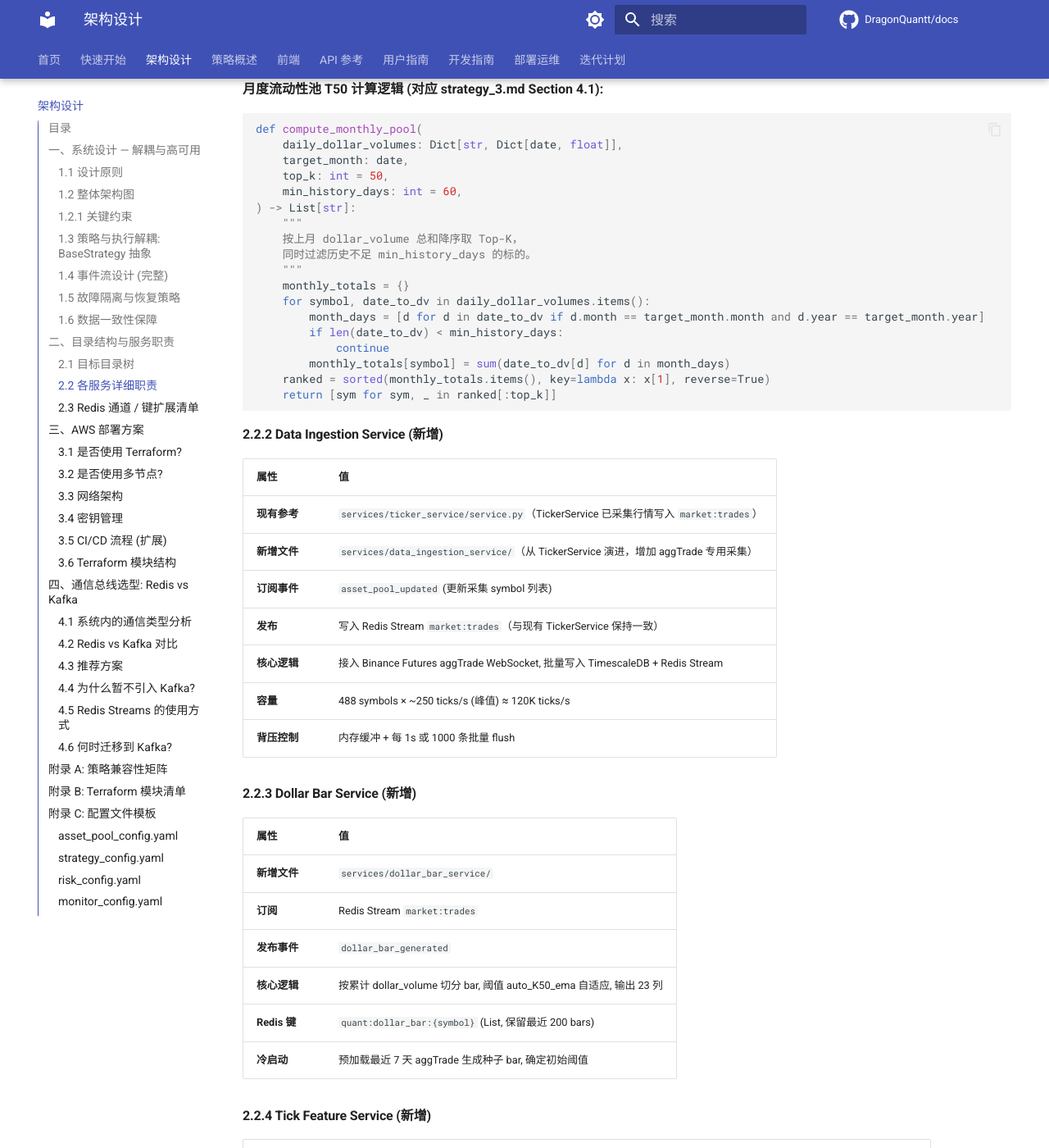
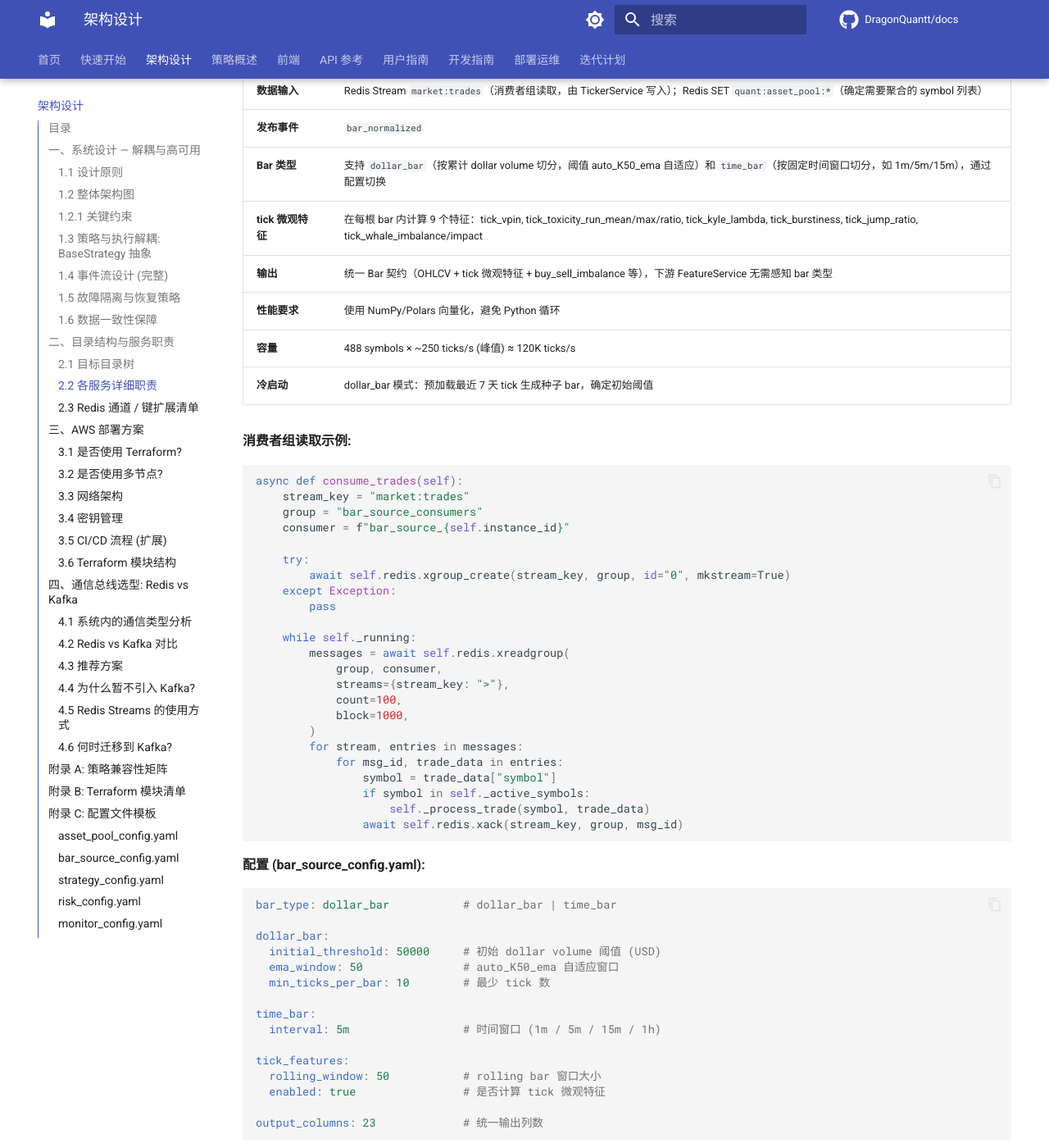
Before and after one commit to DragonQuantt/docs, an MkDocs documentation site: the page built from content/architecture/index.md, in a window 1280 px wide and 1400 px high, scrolled down 12001 px. Shown: the whole window at 82% size. Built offline with MkDocs 1.6.1 and Material for MkDocs 9.7.7, drawn with Linux system fonts in a browser that asks for light colours; comment, search, counter and statistics services are not loaded; some of the changed text lies outside the part shown.

Commit message:
Update index.md

````diff
--- a/content/architecture/index.md
+++ b/content/architecture/index.md
@@ -37,14 +37,11 @@
 flowchart TD
     subgraph dataPipeline ["数据管线 (Data Pipeline)"]
         direction TB
-        subgraph pathA ["数据采集与 Bar 生成"]
-            TickerData["TickerService"]-->AssetPoolA
-            AssetPoolA["AssetPool"] --> DataIngestion["DataIngestion(aggTrade)"]
-            DataIngestion --> DollarBar["DollarBar"]
-            DollarBar --> TickFeature["TickFeature"]
-        end
-        TickFeature --> BarSourceAdapter["BarSourceAdapter(统一 Bar 契约)"]
-        BarSourceAdapter -->|bar_normalized| FeatureService["Feature Service\n(ret/zscore/日级聚合/融合特征)"]
+        TickerSvc["TickerService"] -->|"写入"| RedisStream["Redis Stream\n(market:trades)"]
+        AssetPoolSvc["AssetPoolService"] -->|"写入"| RedisSet["Redis SET\n(quant:asset_pool:*)"]
+        RedisStream -->|"消费者组读取"| BarAdapter["BarSourceAdapter\n(tick→bar聚合 + tick特征 + 统一Bar契约)\n支持 dollar_bar / time_bar"]
+        RedisSet -->|"读取 symbol 列表"| BarAdapter
+        BarAdapter -->|bar_normalized| FeatureService["Feature Service\n(ret/zscore/日级聚合/融合特征)"]
         FeatureService -->|feature_calculated| outputData((" "))
     end
 
@@ -68,8 +65,9 @@
 
 ### 1.2.1 关键约束
 
-1. tick 聚合产出统一 `Bar` 结构（时间边界、时区、字段语义一致）。
-2. 下游 `Feature/Strategy/Risk/Order` 不感知数据来源，只消费 `bar_normalized`。
+1. **TickerService** 和 **AssetPoolService** 只负责往 Redis 写数据，不直接与下游服务通信。
+2. **BarSourceAdapter** 从 Redis Stream 消费 tick 数据，支持 `dollar_bar`（按累计 dollar volume 切分）和 `time_bar`（按固定时间窗口切分）两种聚合模式，同时计算 tick 微观特征，输出统一 `Bar` 契约。
+3. 下游 `Feature/Strategy/Risk/Order` 不感知数据来源和 bar 类型，只消费 `bar_normalized`。
 
 ### 1.3 策略与执行解耦: BaseStrategy 抽象
 
@@ -175,12 +173,12 @@
 
 ```mermaid
 flowchart TD
-    AssetPoolUpdated["asset_pool_updated\n(AssetPoolService)"]
+    TickerSvc["TickerService"] -->|"写入 Redis Stream"| RedisStream["market:trades"]
+    AssetPoolSvc["AssetPoolService"] -->|"写入 Redis SET"| RedisSet["quant:asset_pool:*"]
+    AssetPoolSvc -.->|asset_pool_updated| MonitorAlert
 
-    AssetPoolUpdated -->|tick 路径| DataIngestion["DataIngestionService"]
-    DataIngestion -->|"quant:stream:aggTrades"| DollarBarSvc["DollarBarService"]
-    DollarBarSvc -->|dollar_bar_generated| TickFeatureSvc["TickFeatureService"]
-    TickFeatureSvc -->|tick_features_enriched| BarAdapter["BarSourceAdapter\n(统一 Bar 契约)"]
+    RedisStream -->|"消费者组"| BarAdapter["BarSourceAdapter\n(tick→bar + tick特征 + 统一契约)"]
+    RedisSet -->|"读取 symbol 列表"| BarAdapter
 
     BarAdapter -->|bar_normalized| FeatureSvc["FeatureService\n(融合特征 + zscore + 日级聚合)"]
     FeatureSvc -->|feature_calculated| StrategySvc["StrategyService\n(多策略并行)"]
@@ -234,8 +232,7 @@
 │   ├── strategy_config.yaml              ★ 策略选择 + 参数
 │   ├── risk_config.yaml                  ★ 风控规则
 │   ├── monitor_config.yaml               ★ 告警阈值 + 渠道
-│   ├── ingestion_config.yaml             ★ 数据采集配置
-│   └── dollar_bar_config.yaml            ★ Dollar Bar 阈值
+│   └── bar_source_config.yaml            ★ BarSourceAdapter 配置 (bar 类型 + 阈值)
 │
 ├── docker/
 │   ├── Dockerfile
@@ -299,7 +296,7 @@
 │   │   ├── account_service/              # [现有] 账户状态同步
 │   │   │   └── service.py                # AccountService
 │   │   │
-│   │   ├── ticker_service/               # [现有] 行情数据采集
+│   │   ├── ticker_service/               # [现有] 行情采集，只负责写入 Redis Stream
 │   │   │   └── service.py                # TickerService
 │   │   │
 │   │   ├── feature_service/              # [现有] 特征计算
@@ -309,22 +306,13 @@
 │   │   │   └── service.py                # FeatureService
 │   │   │
 │   │   │
-│   │   ├── data_ingestion_service/       ★ [新增] aggTrade 采集
+│   │   ├── bar_source_adapter/           ★ [新增] Bar 聚合 + tick 特征 + 统一契约
 │   │   │   ├── __init__.py
-│   │   │   ├── ingestion_worker.py       # WebSocket aggTrade 采集
-│   │   │   ├── stream_writer.py          # 写入 Redis Stream + TimescaleDB
-│   │   │   └── service.py
-│   │   │
-│   │   ├── dollar_bar_service/           ★ [新增] Dollar Bar 聚合
-│   │   │   ├── __init__.py
-│   │   │   ├── dollar_bar_aggregator.py  # 自适应阈值 + 23 列输出
+│   │   │   ├── dollar_bar_aggregator.py  # Dollar Bar 自适应阈值 + 聚合
+│   │   │   ├── time_bar_aggregator.py    # Time Bar 固定窗口聚合
+│   │   │   ├── tick_features.py          # VPIN / Kyle's Lambda 等 9 个微观特征
 │   │   │   ├── threshold_tracker.py      # auto_K50_ema 阈值管理
-│   │   │   └── service.py
-│   │   │
-│   │   ├── tick_feature_service/         ★ [新增] Tick 微观特征
-│   │   │   ├── __init__.py
-│   │   │   ├── tick_features.py          # VPIN / Kyle's Lambda 等 9 个
-│   │   │   └── service.py
+│   │   │   └── service.py               # BarSourceAdapter 主服务 (消费 Redis Stream)
 │   │   │
 │   │   ├── strategy_service/             ★ [新增] 策略引擎
 │   │   │   ├── __init__.py
@@ -405,12 +393,12 @@
 | 属性 | 值 |
 |------|-----|
 | **现有文件** | `services/asset_pool_service/service.py` |
-| **订阅事件** | 无 (publish-only) |
-| **发布事件** | `asset_pool_updated` |
-| **核心逻辑** | 支持多种 pool profile，按不同指标/周期筛选合约池 |
+| **订阅事件** | 无 |
+| **发布事件** | `asset_pool_updated`（仅供 Monitor 监听，下游 BarSourceAdapter 不订阅此事件，直接读 Redis SET） |
+| **职责** | **只负责筛选资产池并写入 Redis SET**，不与下游服务直接通信 |
+| **核心逻辑** | 支持多种 pool profile，按不同指标/周期筛选合约池，结果写入 Redis SET |
 | **调度** | `default` 池每 24h 更新; `t50_monthly` 池每月 1 日更新 |
 | **Redis 键** | `quant:asset_pool:{exchange}` (Set, default), `quant:asset_pool:{exchange}:t50_monthly` (Set) |
-| **变更** | 新增多池配置、月度流动性池计算逻辑 |
 
 **多池配置 (asset_pool_config.yaml 扩展):**
 
@@ -451,52 +439,79 @@
     return [sym for sym, _ in ranked[:top_k]]
 ```
 
-#### 2.2.2 Data Ingestion Service (新增)
+#### 2.2.2 BarSourceAdapter (新增 — 合并原 DataIngestion + DollarBar + TickFeature)
+
+BarSourceAdapter 是数据管线的核心聚合服务，从 Redis 拉取原始 tick 数据和资产池信息，完成 bar 聚合、tick 微观特征计算和统一 Bar 契约输出。
 
 | 属性 | 值 |
 |------|-----|
-| **现有参考** | `services/ticker_service/service.py`（TickerService 已采集行情写入 `market:trades`） |
-| **新增文件** | `services/data_ingestion_service/`（从 TickerService 演进，增加 aggTrade 专用采集） |
-| **订阅事件** | `asset_pool_updated` (更新采集 symbol 列表) |
-| **发布** | 写入 Redis Stream `market:trades`（与现有 TickerService 保持一致） |
-| **核心逻辑** | 接入 Binance Futures aggTrade WebSocket, 批量写入 TimescaleDB + Redis Stream |
+| **新增文件** | `services/bar_source_adapter/` |
+| **数据输入** | Redis Stream `market:trades`（消费者组读取，由 TickerService 写入）；Redis SET `quant:asset_pool:*`（确定需要聚合的 symbol 列表） |
+| **发布事件** | `bar_normalized` |
+| **Bar 类型** | 支持 `dollar_bar`（按累计 dollar volume 切分，阈值 auto_K50_ema 自适应）和 `time_bar`（按固定时间窗口切分，如 1m/5m/15m），通过配置切换 |
+| **tick 微观特征** | 在每根 bar 内计算 9 个特征：tick_vpin, tick_toxicity_run_mean/max/ratio, tick_kyle_lambda, tick_burstiness, tick_jump_ratio, tick_whale_imbalance/impact |
+| **输出** | 统一 Bar 契约（OHLCV + tick 微观特征 + buy_sell_imbalance 等），下游 FeatureService 无需感知 bar 类型 |
+| **性能要求** | 使用 NumPy/Polars 向量化，避免 Python 循环 |
 | **容量** | 488 symbols × ~250 ticks/s (峰值) ≈ 120K ticks/s |
-| **背压控制** | 内存缓冲 + 每 1s 或 1000 条批量 flush |
+| **冷启动** | dollar_bar 模式：预加载最近 7 天 tick 生成种子 bar，确定初始阈值 |
 
-#### 2.2.3 Dollar Bar Service (新增)
+**消费者组读取示例:**
 
-| 属性 | 值 |
-|------|-----|
-| **新增文件** | `services/dollar_bar_service/` |
-| **订阅** | Redis Stream `market:trades` |
-| **发布事件** | `dollar_bar_generated` |
-| **核心逻辑** | 按累计 dollar_volume 切分 bar, 阈值 auto_K50_ema 自适应, 输出 23 列 |
-| **Redis 键** | `quant:dollar_bar:{symbol}` (List, 保留最近 200 bars) |
-| **冷启动** | 预加载最近 7 天 aggTrade 生成种子 bar, 确定初始阈值 |
+```python
+async def consume_trades(self):
+    stream_key = "market:trades"
+    group = "bar_source_consumers"
+    consumer = f"bar_source_{self.instance_id}"
 
-#### 2.2.4 Tick Feature Service (新增)
+    try:
+        await self.redis.xgroup_create(stream_key, group, id="0", mkstream=True)
+    except Exception:
+        pass
 
-| 属性 | 值 |
-|------|-----|
-| **新增文件** | `services/tick_feature_service/` |
-| **订阅事件** | `dollar_bar_generated` |
-| **发布事件** | `tick_features_enriched` |
-| **核心逻辑** | 对每根 dollar bar, 取 rolling 50 bars 的 tick window, 计算 9 个微观特征 |
-| **计算特征** | tick_vpin, tick_toxicity_run_mean/max/ratio, tick_kyle_lambda, tick_burstiness, tick_jump_ratio, tick_whale_imbalance/impact |
-| **性能要求** | 使用 NumPy/Polars 向量化, 避免 Python 循环 |
-| **兼容性** | Top 1-7 策略依赖；rev_1d 不使用 |
+    while self._running:
+        messages = await self.redis.xreadgroup(
+            group, consumer,
+            streams={stream_key: ">"},
+            count=100,
+            block=1000,
+        )
+        for stream, entries in messages:
+            for msg_id, trade_data in entries:
+                symbol = trade_data["symbol"]
+                if symbol in self._active_symbols:
+                    self._process_trade(symbol, trade_data)
+                await self.redis.xack(stream_key, group, msg_id)
+```
 
-#### 2.2.5 Feature Service (现有 + 扩展)
+**配置 (bar_source_config.yaml):**
+
+```yaml
+bar_type: dollar_bar           # dollar_bar | time_bar
+
+dollar_bar:
+  initial_threshold: 50000     # 初始 dollar volume 阈值 (USD)
+  ema_window: 50               # auto_K50_ema 自适应窗口
+  min_ticks_per_bar: 10        # 最少 tick 数
+
+time_bar:
+  interval: 5m                 # 时间窗口 (1m / 5m / 15m / 1h)
+
+tick_features:
+  rolling_window: 50           # rolling bar 窗口大小
+  enabled: true                # 是否计算 tick 微观特征
+
+output_columns: 23             # 统一输出列数
+```
+
+#### 2.2.3 Feature Service (现有 + 扩展)
 
 | 属性 | 值 |
 |------|-----|
 | **现有文件** | `services/feature_service/service.py` |
-| **现有订阅** | `kline_aggregated`（当前从 `quant:kline:{symbol}:{timeframe}` 读取 K 线数据） |
-| **目标上游** | `bar_normalized`（V2 统一 Bar 契约，由 BarSourceAdapter 发布） |
+| **订阅事件** | `bar_normalized`（由 BarSourceAdapter 发布） |
 | **发布事件** | `feature_calculated` |
 | **现有功能** | 基础技术指标 (SMA/EMA 等)、日内收益率 (intraday_features.py)、截面 Z-Score (zscore_calculator.py) |
 | **扩展功能** | 日级聚合 (daily_aggregator.py ★)、多日滚动特征 (rolling_features.py ★) |
-| **V2 扩展** | BarSourceAdapter 归一化 tick/kline 为统一 Bar → FeatureService 消费 `bar_normalized` |
 | **Redis 键** | `quant:features:latest:{symbol}`（保持）, `quant:features:{symbol}:{timestamp}`（保持）, `quant:features:daily:{symbol}` ★ |
 
 **日级聚合层 (daily_aggregator.py) — 对应 strategy_3.md Section 2.3/3.2:**
@@ -828,31 +843,29 @@
 
 ### 2.3 Redis 通道 / 键扩展清单
 
-**新增 Pub/Sub 通道 (在 `channels.py` 中扩展):**
+**Pub/Sub 通道 (在 `channels.py` 中扩展):**
 
 | 通道 | 发布者 | 订阅者 |
 |------|-------|-------|
-| `quant:kline_aggregated` | AggregatorService | FeatureService |
-| `quant:order_rebalanced` | OrderService | MonitorService |
-| `quant:dollar_bar_generated` | DollarBarService ★ | TickFeatureService ★ |
-| `quant:tick_features_enriched` | TickFeatureService ★ | BarSourceAdapter ★ |
-| `quant:bar_normalized` | BarSourceAdapter ★ | FeatureService |
+| `quant:asset_pool_updated` | AssetPoolService | MonitorService（BarSourceAdapter 不订阅，直接读 Redis SET） |
+| `quant:bar_normalized` | BarSourceAdapter | FeatureService |
+| `quant:feature_calculated` | FeatureService | StrategyService |
 | `quant:signal_generated` | StrategyService | RiskService |
 | `quant:order_approved` | RiskService | OrderService |
 | `quant:risk_rejected` | RiskService | MonitorService |
 | `quant:order_executed` | OrderService | AccountService, MonitorService |
 | `quant:order_failed` | OrderService | MonitorService |
+| `quant:order_rebalanced` | OrderService | MonitorService |
 | `quant:account_updated` | AccountService | RiskService |
 
-**新增 Redis 键:**
+**Redis 键:**
 
 | 键模式 | 类型 | 用途 |
 |-------|------|------|
-| `market:trades` | Stream | aggTrade / trades 实时数据 (MAXLEN ~100000) |
+| `market:trades` | Stream | TickerService 写入 tick 数据，BarSourceAdapter 消费者组读取 (MAXLEN ~100000) |
 | `market:tickers` | Stream | 聚合行情快照 |
 | `market:ohlcv` | Stream | K 线数据 |
-| `quant:dollar_bar:{symbol}` | List | Dollar Bar 缓存 (最近 200 bars) |
-| `quant:bar:normalized:{symbol}:{timeframe}` | String (JSON) | 统一 Bar 快照 |
+| `quant:bar:normalized:{symbol}:{timeframe}` | String (JSON) | 统一 Bar 快照 (BarSourceAdapter 输出) |
 | `quant:asset_pool:{exchange}:t50_monthly` | Set | ★ T50 月度流动性池 |
 | `quant:features:daily:{symbol}` | String (JSON) | ★ 日级聚合特征缓存 (ofi_d, dollar_volume_d 等) |
 | `quant:features:rolling:{symbol}` | String (JSON) | ★ 多日滚动特征缓存 (ofi_14d 等) |
@@ -898,10 +911,9 @@
 
 | 服务 | CPU | Memory | 实例数 | 说明 |
 |------|-----|--------|--------|------|
-| Asset Pool Service | 256 | 512 MB | 1 | 低频, 每 24h 执行一次 |
-| Data Ingestion Service | 1024 | 2 GB | 1 | 高吞吐, WebSocket 连接池 |
-| Dollar Bar Service | 512 | 1 GB | 1 | 实时计算 |
-| Tick Feature Service | 1024 | 2 GB | 1 | 向量化计算, 内存密集 |
+| Ticker Service | 1024 | 2 GB | 1 | 高吞吐, WebSocket 连接池, 写入 Redis Stream |
+| Asset Pool Service | 256 | 512 MB | 1 | 低频, 每 24h 执行一次, 写入 Redis SET |
+| BarSourceAdapter | 1024 | 2 GB | 1 | 从 Redis Stream 消费 tick, bar 聚合 + tick 特征计算 |
 | Feature Service | 512 | 1 GB | 1 | |
 | Strategy Service | 256 | 512 MB | 1 | 轻量计算 |
 | Risk Service | 256 | 512 MB | 1 | 规则检查 |
@@ -909,13 +921,13 @@
 | Account Service | 256 | 512 MB | 1 | 定时轮询 |
 | Monitor Service | 256 | 512 MB | 1 | 心跳检查 |
 | API Gateway | 512 | 1 GB | 1-2 | 按访问量扩 |
-| **总计** | | | **11-12** | Fargate 按使用计费 |
+| **总计** | | | **10-11** | Fargate 按使用计费 |
 
 **月费估算 (ap-southeast-1):**
 
 ```
 ECS Fargate:
-  11 tasks × 平均 0.5 vCPU × 1 GB × 730h ≈ $35-50/月
+  10 tasks × 平均 0.5 vCPU × 1 GB × 730h ≈ $30-45/月
 
 ElastiCache Redis (cache.t3.small):
   ≈ $25/月
@@ -1007,15 +1019,16 @@
 flowchart LR
     Push["main branch push"] --> GHA["GitHub Actions"]
     GHA --> Build["Build Docker Image\n+ Push to ECR"]
-    Build --> D1["asset-pool-service\n(trading asset-pool)"]
-    Build --> D2["aggregator-service\n(trading aggregator)"]
-    Build --> D3["feature-service\n(trading feature)"]
-    Build --> D4["strategy-service\n(trading strategy)"]
-    Build --> D5["risk-service\n(trading risk)"]
-    Build --> D6["order-service\n(trading futures)"]
-    Build --> D7["account-service\n(trading account --daemon)"]
-    Build --> D8["monitor-service\n(trading monitor)"]
-    Build --> D9["api-gateway\n(system server)"]
+    Build --> D1["ticker-service\n(ticker run)"]
+    Build --> D2["asset-pool-service\n(trading asset-pool)"]
+    Build --> D3["bar-source-adapter\n(bar-source run)"]
+    Build --> D4["feature-service\n(trading feature)"]
+    Build --> D5["strategy-service\n(trading strategy)"]
+    Build --> D6["risk-service\n(trading risk)"]
+    Build --> D7["order-service\n(trading futures)"]
+    Build --> D8["account-service\n(trading account --daemon)"]
+    Build --> D9["monitor-service\n(trading monitor)"]
+    Build --> D10["api-gateway\n(system server)"]
 ```
 
 ### 3.6 Terraform 模块结构
@@ -1217,11 +1230,12 @@
 
 | 数据/特征需求 | strategy_4 (rev_1d) | strategy_1 (Top 10) | strategy_3 (ofi_14d) | 提供服务 |
 |-------------|:---:|:---:|:---:|------|
-| 资产池筛选 (default Top-100) | ✅ | ✅ | ❌ | AssetPoolService |
-| 月度流动性池 (T50) | ❌ | ❌ | ✅ | AssetPoolService (扩展) |
-| Tick 聚合输入 (aggTrade) | ✅ | ✅ | ✅ (Dollar Bar 来源) | DataIngestionService |
-| Tick 聚合 Bar (Dollar Bar) | ✅ | ✅ | ✅ (buy_sell_imbalance) | DollarBarService |
-| Tick 微观特征 (9 个) | ❌ | ✅ (Top 1-7) | ❌ | TickFeatureService |
+| 资产池筛选 (default Top-100) | ✅ | ✅ | ❌ | AssetPoolService → Redis SET |
+| 月度流动性池 (T50) | ❌ | ❌ | ✅ | AssetPoolService → Redis SET |
+| Tick 采集写入 Redis Stream | ✅ | ✅ | ✅ | TickerService → Redis Stream |
+| Bar 聚合 (dollar_bar) | ✅ | ✅ | ✅ (buy_sell_imbalance) | BarSourceAdapter |
+| Bar 聚合 (time_bar) | ✅ | ✅ | ❌ | BarSourceAdapter |
+| Tick 微观特征 (9 个) | ❌ | ✅ (Top 1-7) | ❌ | BarSourceAdapter |
 | 日内 ret (1d) | ✅ | ✅ | ❌ | FeatureService |
 | 日级聚合 (ofi_d, dollar_volume_d) | ❌ | ❌ | ✅ | FeatureService (扩展) |
 | 多日滚动特征 (ofi_14d) | ❌ | ❌ | ✅ | FeatureService (扩展) |
@@ -1236,9 +1250,9 @@
 
 | 阶段 | 可运行的策略 | 需要的服务 |
 |------|-----------|-----------|
-| **V1** (MVP) | strategy_4 (rev_1d) | AssetPool + DataIngestion + DollarBar + Feature + Strategy + Risk + Order |
+| **V1** (MVP) | strategy_4 (rev_1d) | Ticker + AssetPool + BarSourceAdapter + Feature + Strategy + Risk + Order |
 | **V1.5** (可选扩展) | V1 + strategy_3 (ofi_14d) | V1 + AssetPool 多池扩展 + FeatureService 日级聚合 |
-| **V2** (全量多因子) | strategy_1 + strategy_4 + strategy_3 全部 | V1 + TickFeature + BarSourceAdapter + 多策略集成 |
+| **V2** (全量多因子) | strategy_1 + strategy_4 + strategy_3 全部 | V1 + BarSourceAdapter tick 特征启用 + 多策略集成 |
 
 ## 附录 B: Terraform 模块清单 {#appendix-b}
 
@@ -1246,7 +1260,7 @@
 |------|------|---------|
 | `vpc` | VPC, 3 Subnet (Public/Private/Data), NAT Gateway, IGW, Route Tables | CIDR: 10.0.0.0/16 |
 | `ecr` | ECR Repository | 镜像保留策略: 最近 10 个 |
-| `ecs` | ECS Cluster, 11 个 Task Definition + Service, Auto Scaling | 见 3.2 资源表 |
+| `ecs` | ECS Cluster, 10 个 Task Definition + Service, Auto Scaling | 见 3.2 资源表 |
 | `redis` | ElastiCache Redis (cache.t3.small, 单节点) | Port 6379, maxmemory-policy: allkeys-lru |
 | `rds` | RDS PostgreSQL 16 (db.t3.small) + TimescaleDB 扩展 | Port 5432, 20GB GP3 |
 | `secrets` | Secrets Manager × 4 (API Key, Private Key, DB Password, Telegram Token) | 自动轮转: 关闭 |
@@ -1272,6 +1286,29 @@
     lag: 1                        # 使用上月数据
     update_interval: monthly
     min_history_days: 60          # 历史不足 60 天排除
+```
+
+### bar_source_config.yaml
+
+```yaml
+bar_type: dollar_bar             # dollar_bar | time_bar
+
+dollar_bar:
+  initial_threshold: 50000       # 初始 dollar volume 阈值 (USD)
+  ema_window: 50                 # auto_K50_ema 自适应窗口
+  min_ticks_per_bar: 10          # 最少 tick 数
+
+time_bar:
+  interval: 5m                   # 时间窗口 (1m / 5m / 15m / 1h)
+
+tick_features:
+  rolling_window: 50             # rolling bar 窗口大小
+  enabled: true                  # 是否计算 tick 微观特征
+
+consumer_group: bar_source_consumers
+stream_key: market:trades
+batch_size: 100                  # 每次从 Stream 读取的最大消息数
+block_ms: 1000                   # 阻塞等待时间 (毫秒)
 ```
 
 ### strategy_config.yaml
````
